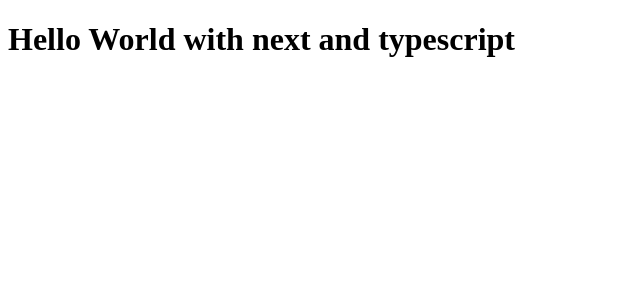
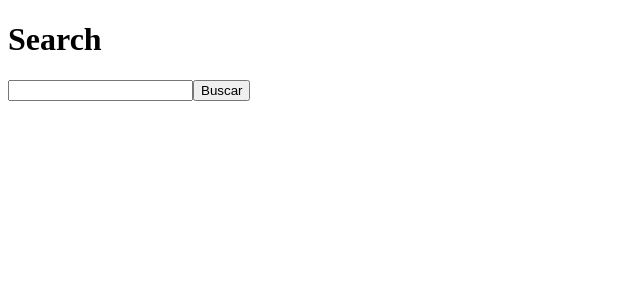
Before and after one commit to camaramanuela/advance-and-explore, a Next.js app: page / in a window 1280 px wide. Shown: the top 300 px of the page, without its empty margins (0-640 px from the left). Built offline with nearby package versions, Linux system fonts and the light colour scheme.

Commit message:
aplication example

```diff
--- /dev/null
+++ b/components/ProductItem.tsx
@@ -0,0 +1,15 @@
+interface ProductItemProps {
+  product: {
+    id: number;
+    price: number;
+    title: string;
+  }
+}
+
+export function ProductItem({ product }: ProductItemProps) {
+  return (
+    <div>
+      {product.title} - <strong> {product.price} </strong>
+    </div>
+  );
+}
--- /dev/null
+++ b/components/SearchResults.tsx
@@ -0,0 +1,21 @@
+import { ProductItem } from "./ProductItem";
+
+interface SearchResultsProps {
+  results: Array<{
+    id: number;
+    price: number;
+    title: string;
+  }>
+}
+
+export function SearchResults({ results }: SearchResultsProps) {
+  return (
+    <div>
+      {results.map(product => {
+        return (
+          <ProductItem product={product} />
+        );
+      })}
+    </div>
+  );
+}
--- a/package.json
+++ b/package.json
@@ -6,7 +6,8 @@
     "dev": "next dev",
     "build": "next build",
     "start": "next start",
-    "lint": "next lint"
+    "lint": "next lint",
+    "server": "json-server -d 750 -w -p 3333 ./server.js"
   },
   "dependencies": {
     "next": "11.0.1",
@@ -18,6 +19,7 @@
     "@types/react": "^17.0.16",
     "eslint": "7.32.0",
     "eslint-config-next": "11.0.1",
+    "json-server": "^0.16.3",
     "typescript": "^4.3.5"
   }
 }
--- a/pages/index.tsx
+++ b/pages/index.tsx
@@ -1,5 +1,40 @@
+import { FormEvent, useState } from "react"
+import { SearchResults } from "../components/SearchResults";
+
 export default function Home() {
+  const [search, setSearch] = useState('');
+  const [results, setResults] = useState([]);
+
+  async function handleSearch(event: FormEvent) {
+    event.preventDefault();
+
+    if (!search.trim()) {
+      return;
+    }
+
+    const response = await fetch(`http://localhost:3333/products?q=${search}`);
+    const data = await response.json();
+
+    console.log(response)
+    console.log(data);
+
+    setResults(data);
+  }
+
   return (
-    <h1>Hello World with next and typescript</h1>
+    <div>
+      <h1>Search</h1>
+
+      <form onSubmit={handleSearch}>
+        <input
+          type="text"
+          value={search}
+          onChange={e => setSearch(e.target.value)}
+        />
+        <button type="submit">Buscar</button>
+      </form>
+
+      <SearchResults results={results}/>
+    </div>
   )
 }
```
Also changed, not shown: server.js (added, +15 -0 lines), 1 other file (tests, documents, lock files or other folders).
